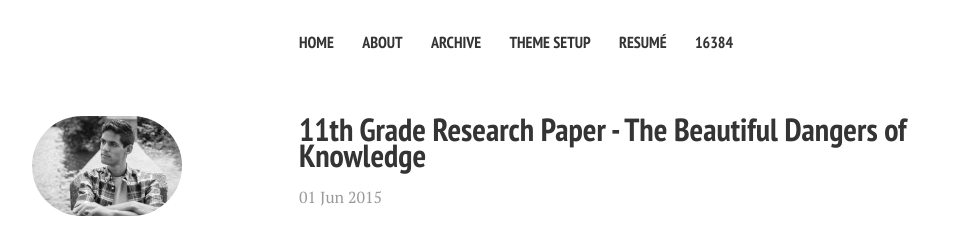
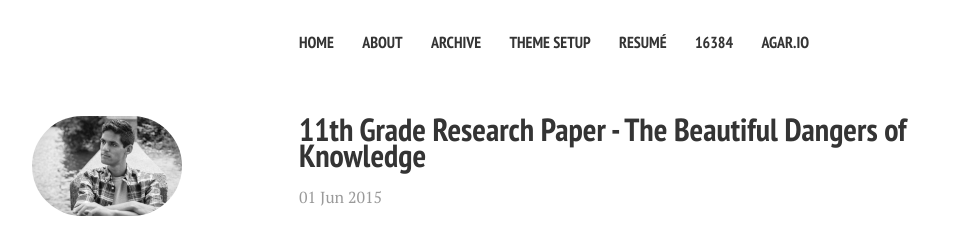
Before and after one commit to gerdums/gerdums.github.io, a Jekyll site: the page built from index.md, in a window 1280 px wide. Shown: the top 226 px of the page, without its empty margins (21-991 px from the left). Built offline with Jekyll 4.4.1, drawn with Linux system fonts in a browser that asks for light colours; nearby versions of some CDN libraries.

Commit message:
Update navigation.yml

```diff
--- a/_data/navigation.yml
+++ b/_data/navigation.yml
@@ -17,3 +17,6 @@
 
 - title: 16384
   url: /16384/
+
+- title: Agar.io
+  url: "https://agario.gareth.tk"
```
